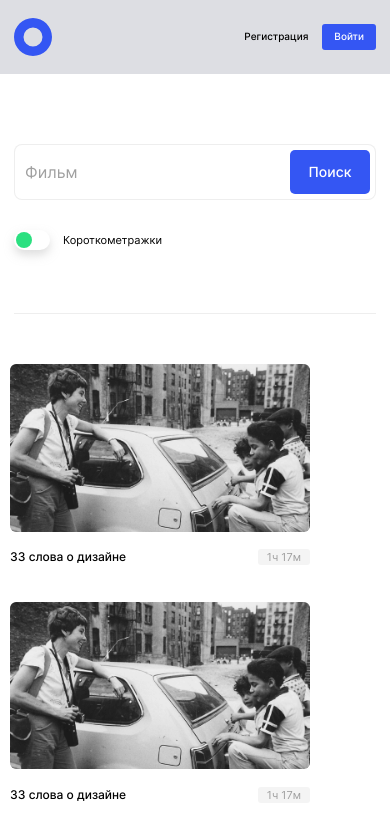
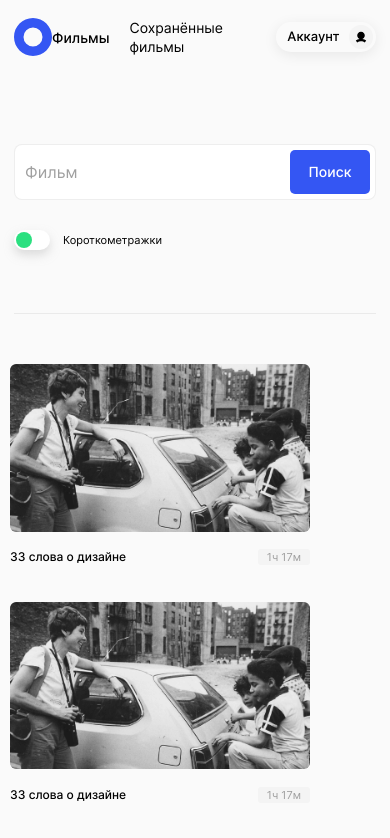
Before and after one commit to alexzkv/movies-explorer-frontend, a React (Create React App) app: page /movies in a window 390 px wide. Shown: the top 838 px of the page. Built offline with nearby package versions, Linux system fonts and the light colour scheme.

Commit message:
feat: navigation for movies

```diff
--- a/src/components/App/App.js
+++ b/src/components/App/App.js
@@ -12,7 +12,7 @@ export default function App() {
       />
       <Route
         path='/movies'
-        element={ <Movies /> }
+        element={ <Movies loggedIn={'loggedIn'} /> }
       />
     </Routes>
   );
--- a/src/components/Footer/Footer.css
+++ b/src/components/Footer/Footer.css
@@ -3,6 +3,7 @@
   font-weight: 400;
   font-size: 13px;
   line-height: 1.23;
+  background-color: #F8F8F8;
 }
 
 .footer__title {
--- a/src/components/Header/Header.css
+++ b/src/components/Header/Header.css
@@ -2,7 +2,40 @@
   display: flex;
   justify-content: space-between;
   padding: 18px 70px;
+}
+
+.header_place_main {
   background-color: #DDDEE3;
+}
+
+.header_place_profile {
+  background-color: #FAFAFA;
+}
+
+.header__box {
+  display: flex;
+  align-items: center;
+  gap: 10px;
+}
+
+.header__link {
+  padding: 15px 20px;
+  border-radius: 3px;
+  text-decoration: none;
+  font-weight: 500;
+  font-size: 12px;
+  line-height: 1.33px;
+  color: #fff;
+  background: #3456F3;
+}
+
+.header__link:hover {
+  opacity: .8;
+}
+
+.header__link_active {
+  background: transparent;
+  color: #000;
 }
 
 @media screen and (max-width: 1023px) {
@@ -15,4 +48,14 @@
   .header {
     padding: 18px 14px;
   }
+
+  .header__box {
+    gap: 3px;
+  }
+
+  .header__link {
+    padding: 5px 12px;
+    font-size: 10px;
+    line-height: 1.6;
+  }
 }
--- a/src/components/Header/Header.js
+++ b/src/components/Header/Header.js
@@ -1,13 +1,42 @@
+import { NavLink } from 'react-router-dom';
+
 import './Header.css';
 
 import Logo from '../Logo/Logo';
 import Navigation from '../Navigation/Navigation';
 
-export default function Header() {
+export default function Header({ place, loggedIn }) {
+  let headerPlace;
+
+  switch (place) {
+      case 'main': {
+          headerPlace = 'header_place_main';
+          break;
+      }
+      case 'profile': {
+          headerPlace = 'header_place_profile';
+          break;
+      }
+      default: {
+          headerPlace = '';
+      }
+  }
   return (
-    <header className='header'>
+    <header className={`header ${headerPlace}`}>
       <Logo />
-      <Navigation />
+      { !loggedIn
+        ? (
+          <div className='header__box'>
+            <NavLink to='/signup'className='header__link header__link_active'>
+                Регистрация
+            </NavLink>
+            <NavLink to='/signin' className='header__link'>Войти</NavLink>
+          </div>
+         )
+        : (
+          <Navigation />
+          )
+      }
     </header>
   );
 }
--- a/src/components/Main/Main.js
+++ b/src/components/Main/Main.js
@@ -6,10 +6,10 @@ import Portfolio from '../Portfolio/Portfolio';
 import Header from '../Header/Header';
 import Footer from '../Footer/Footer';
 
-export default function Main() {
+export default function Main({loggedIn}) {
   return (
     <>
-      <Header />
+      <Header place='main' />
       <main>
         <Promo />
         <AboutProject />
--- a/src/components/Movies/Movies.css
+++ b/src/components/Movies/Movies.css
@@ -1,7 +1,8 @@
+.movies {
+  background-color: #FAFAFA;
+}
+
 .movies__more {
-  /* display: flex;
-  align-items: center;
-  text-align: center; */
   margin: 50px 70px 80px;
   padding: 11px 0 9px;
   width: 1140px;
--- a/src/components/Movies/Movies.js
+++ b/src/components/Movies/Movies.js
@@ -5,10 +5,10 @@ import Footer from '../Footer/Footer';
 import SearchForm from '../SearchForm/SearchForm';
 import MoviesCardList from '../MoviesCardList/MoviesCardList';
 
-export default function Movies() {
+export default function Movies({ loggedIn }) {
   return (
     <>
-      <Header />
+      <Header place='movies' loggedIn={loggedIn}/>
       <main className='movies'>
         <SearchForm />
         <MoviesCardList />
--- a/src/components/Navigation/Navigation.css
+++ b/src/components/Navigation/Navigation.css
@@ -1,61 +1,50 @@
 .navigation {
   display: flex;
+}
+
+.navigation__list {
+  display: flex;
   align-items: center;
-  justify-content: space-between;
+  gap: 20px;
+  list-style-type: none;
+}
+
+.navigation__list-item:hover {
+  opacity: .7;
 }
 
 .navigation__link {
-  margin-right: 10px;
-  padding: 15px 20px;
-  border-radius: 3px;
+  font-weight: 400;
+  font-size: 14px;
+  line-height: 1.29;
   text-decoration: none;
-  font-weight: 500;
-  font-size: 12px;
-  line-height: 1.33px;
-  color: #fff;
-  background: #3456F3;
-}
-
-.navigation__link:last-child {
-  margin-right: 0px;
-}
-
-.navigation__link:hover {
-  opacity: .8;
+  color: #000;
 }
 
 .navigation__link_active {
-  background: transparent;
-  color: #000;
+  font-weight: 500;
 }
 
-/* .navigation__btn {
+.navigation__account {
+  display: flex;
+  align-items: center;
+  margin-left: 30px;
+  padding: 3px 3px 3px 11px;
+  gap: 9px;
+  border-radius: 40px;
   font-weight: 500;
   font-size: 13px;
-  line-height: 0.92;
+  line-height: .92;
+  text-decoration: none;
+  color: #000;
+  box-shadow: 0px 3px 14px rgba(0, 0, 0, .08);
 }
 
-.navigation__img {
-  max-width: 10px;
-  max-height: 10px;
-} */
-
-/* @media screen and (max-width: 1023px) {
-  .navigation__link {
-    margin-right: 14px;
-    padding: 6px 15px;
-
-    font-size: 10px;
-    line-height: 1.6px;
-  }
-} */
-
-@media screen and (max-width: 767px) {
-  .navigation__link {
-    margin-right: 2px;
-    padding: 12px 12px;
-
-    font-size: 10px;
-    line-height: 1.6px;
-  }
+.navigation__icon {
+  padding: 7px 7px;
+  height: 10.5px;
+  width: 10.5px;
+  border-radius: 50px;
+  background: no-repeat center url(../../images/accaunt-icon.svg);
+  background-color: #F4F4F4;
 }
--- a/src/components/Navigation/Navigation.js
+++ b/src/components/Navigation/Navigation.js
@@ -1,25 +1,30 @@
-import { NavLink } from 'react-router-dom';
+import { NavLink, Link } from 'react-router-dom';
 
 import './Navigation.css';
-// import icon from '../../images/accaunt-icon.svg'
 
-export default function Navigation() {
+export default function Navigation({ place }) {
   return (
-    <>
     <nav className='navigation'>
-      <NavLink to='/signup' className='navigation__link navigation__link_active'>Регистрация</NavLink>
-      <NavLink to='/signin' className='navigation__link'>Войти</NavLink>
-      {/* <Routes>
-        <NavLink to='/movies' className="navigation__link">Фильмы</NavLink>
-        <NavLink to='/saved-movies' className="navigation__link">Сохранённые фильмы</NavLink>
-        <NavLink to='/profile'className="navigation__btn">
-          <button>
+      <ul className={`navigation__list navigation__list_place_${place}`}>
+        <li className='navigation__list-item'>
+          <NavLink
+            to='/movies'
+            className='navigation__link navigation__link_active'
+          >Фильмы</NavLink>
+        </li>
+        <li className='navigation__list-item'>
+          <NavLink
+            to='/saved-movies'
+            className='navigation__link'
+          >Сохранённые фильмы</NavLink>
+        </li>
+        <li className='navigation__list-item'>
+          <Link to='/profile' className='navigation__account'>
             Аккаунт
-            <img src={ icon } alt='иконка аватара' className='navigation__img'/>
-          </button>
-        </NavLink>
-      </Routes> */}
+            <span className='navigation__icon'/>
+          </Link>
+        </li>
+      </ul>
     </nav>
-    </>
   );
 }
--- a/src/index.css
+++ b/src/index.css
@@ -17,7 +17,7 @@ body {
   -ms-text-size-adjust: 100%;
   -moz-text-size-adjust: 100%;
   text-rendering: optimizeLegibility;
-  background-color: #fff;
+  background-color: #FAFAFA;
 }
 
 .section__title {
```
